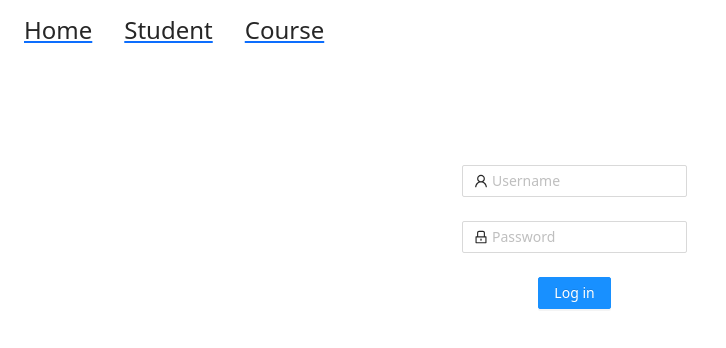
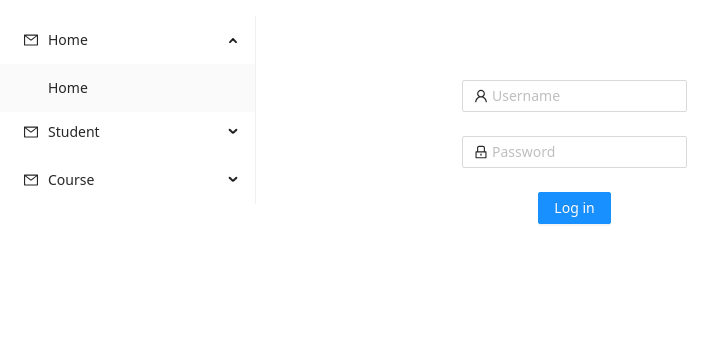
Before and after one commit to nmduc99/Demo_crud_simple_front, a React (Create React App) app: page / in a window 1280 px wide. Shown: the top 348 px of the page, without its empty margins (0-726 px from the left). Built offline with nearby package versions, Linux system fonts and the light colour scheme.

Commit message:
update 6.4.21

```diff
--- a/package.json
+++ b/package.json
@@ -11,6 +11,7 @@
     "antd": "^4.15.0",
     "axios": "^0.21.1",
     "bootstrap": "^5.0.0-beta3",
+    "lodash": "^4.17.21",
     "mdbreact": "^5.0.1",
     "query-string": "^7.0.0",
     "react": "^17.0.2",
--- a/src/App.css
+++ b/src/App.css
@@ -3,6 +3,7 @@
 
 .App {
   text-align: center;
+
 }
 
 .App-logo {
@@ -35,6 +36,7 @@
   margin-left: 1rem;
   padding: 1rem 0.5rem;
   margin-bottom: 3rem;
+
 }
 .ant-form{
       width: 900px;
@@ -42,10 +44,32 @@
       position: absolute;
 		  left: 40%;
 		  margin-left: -50px;
-      margin-top: 3rem;
+      margin-top: 5rem;
+      float: right;
     }
 
+    .ant-menu{
+      margin-top: 1rem;
+      float: left;
+    }
 
+.ant-alert{
+      width: auto;
+		  height: auto;
+      position: absolute ;
+		  left: 40%;
+		  margin-left: -50px;
+      margin-top: 3rem;
+}
+
+.table {
+
+  width: auto;
+  height: auto;
+  position: absolute ;
+  left: 30%;
+  margin-top: 2rem;
+ }
 
 @keyframes App-logo-spin {
   from {
--- a/src/App.js
+++ b/src/App.js
@@ -3,21 +3,24 @@ import StudentList from './components/student/StudentList';
 import CourseList from './components/course/CourseList';
 import React, { useState } from "react";
 
-
+import { MailOutlined } from '@ant-design/icons';
 import {
   BrowserRouter as Router,
   //Switch,
   Route,
-  Link
+  Link,
+  useHistory
 } from "react-router-dom";
 import { Nav, NavItem, Col } from 'reactstrap';
 import NormalLoginForm from './components/authentication/NormalLoginForm'
-import { Alert } from 'antd';
+import { Alert, Menu } from 'antd';
 
-
+const { SubMenu } = Menu;
 const Index = () => <h2>Home</h2>;
 function App() {
+
   const [authen, setAuthen] = useState(false);
+  let history = useHistory();
 
   function Login(username, password) {
     console.log(username)
@@ -31,7 +34,7 @@ function App() {
       return (
         <React.Fragment>
           <Col sm="3">
-          <Alert message="Logged in successfully"   type="success" closable showIcon  />
+            <Alert message="Logged in successfully" type="success" closable showIcon />
           </Col>
           <Route path="/home" exact component={Index} />
           <Route path="/students/" exact component={StudentList} />
@@ -46,10 +49,14 @@ function App() {
       );
     }
   }
+
+  function handleClick(e){
+    console.log('click ', e.key);
+    history.push(e.key);
+  }
   return (
-    <Router>
       <div className="App">
-        <Nav>
+        {/* <Nav>
           <NavItem>
             <Link to="/home"><h4>Home </h4></Link>
           </NavItem>
@@ -59,10 +66,31 @@ function App() {
           <NavItem>
             <Link to="/courses"><h4>Course</h4></Link>
           </NavItem>
-        </Nav>
+        </Nav>         */}
+
+        <Menu
+          style={{ width: 256 }}
+          defaultSelectedKeys={['1']}
+          defaultOpenKeys={['sub1']}
+          mode="inline"
+          onClick={handleClick}
+        >
+          <SubMenu key="sub1" icon={<MailOutlined />} title="Home">
+          <Menu.Item key="/home">Home</Menu.Item>
+          </SubMenu>
+
+          <SubMenu key="sub2" icon={<MailOutlined />} title="Student">
+            <Menu.Item key="/students">Student List</Menu.Item>
+          </SubMenu>
+
+          <SubMenu key="sub3" icon={<MailOutlined />} title="Course">
+            <Menu.Item key="/courses">Course List</Menu.Item>
+          </SubMenu>
+        </Menu>
+
         {renderComponent(authen)}
       </div>
-    </Router>
   );
+
 }
 export default App;
--- a/src/components/course/CourseList.jsx
+++ b/src/components/course/CourseList.jsx
@@ -127,7 +127,6 @@ setModal(true)
                             <td><b>Name</b></td>
                             <td><b>Descrition</b></td>
                             <td></td>
-                            <td></td>
                         </tr>
                     </thead>
                     <tbody>
--- a/src/index.css
+++ b/src/index.css
@@ -1,6 +1,4 @@
 @import '~antd/dist/antd.css';
-
-
 
 body {
   margin: 0;
--- a/src/index.js
+++ b/src/index.js
@@ -4,9 +4,15 @@ import './index.css';
 import App from './App';
 import reportWebVitals from './reportWebVitals';
 
+import {
+  BrowserRouter as Router
+} from "react-router-dom";
+
 ReactDOM.render(
   <React.StrictMode>
+    <Router>
     <App />
+    </Router>
   </React.StrictMode>,
   document.getElementById('root')
 );
```
Also changed, not shown: src/components/menu/SimpleMenu.jsx (added, +37 -0 lines), 2 other files (tests, documents, lock files or other folders).
